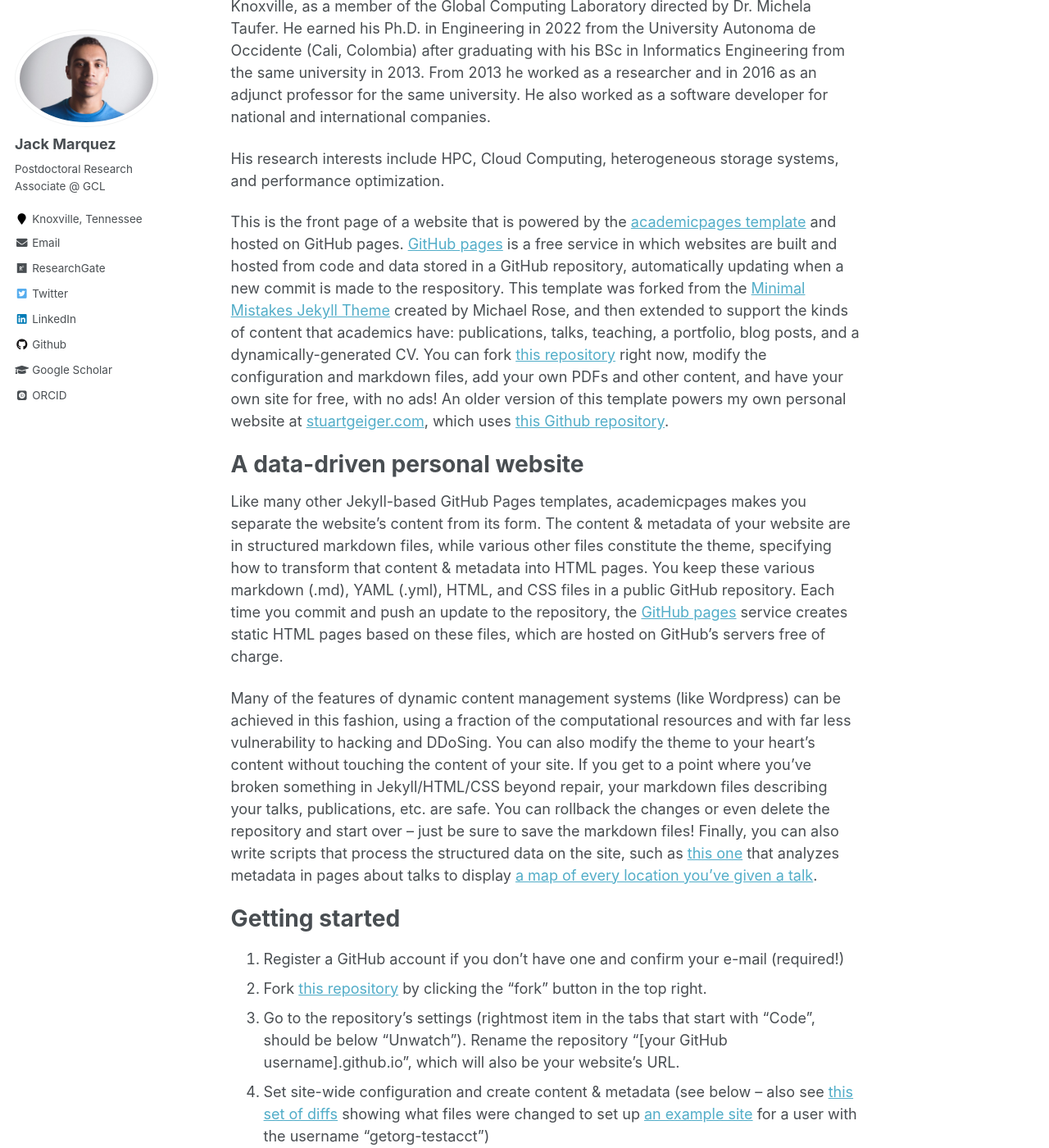
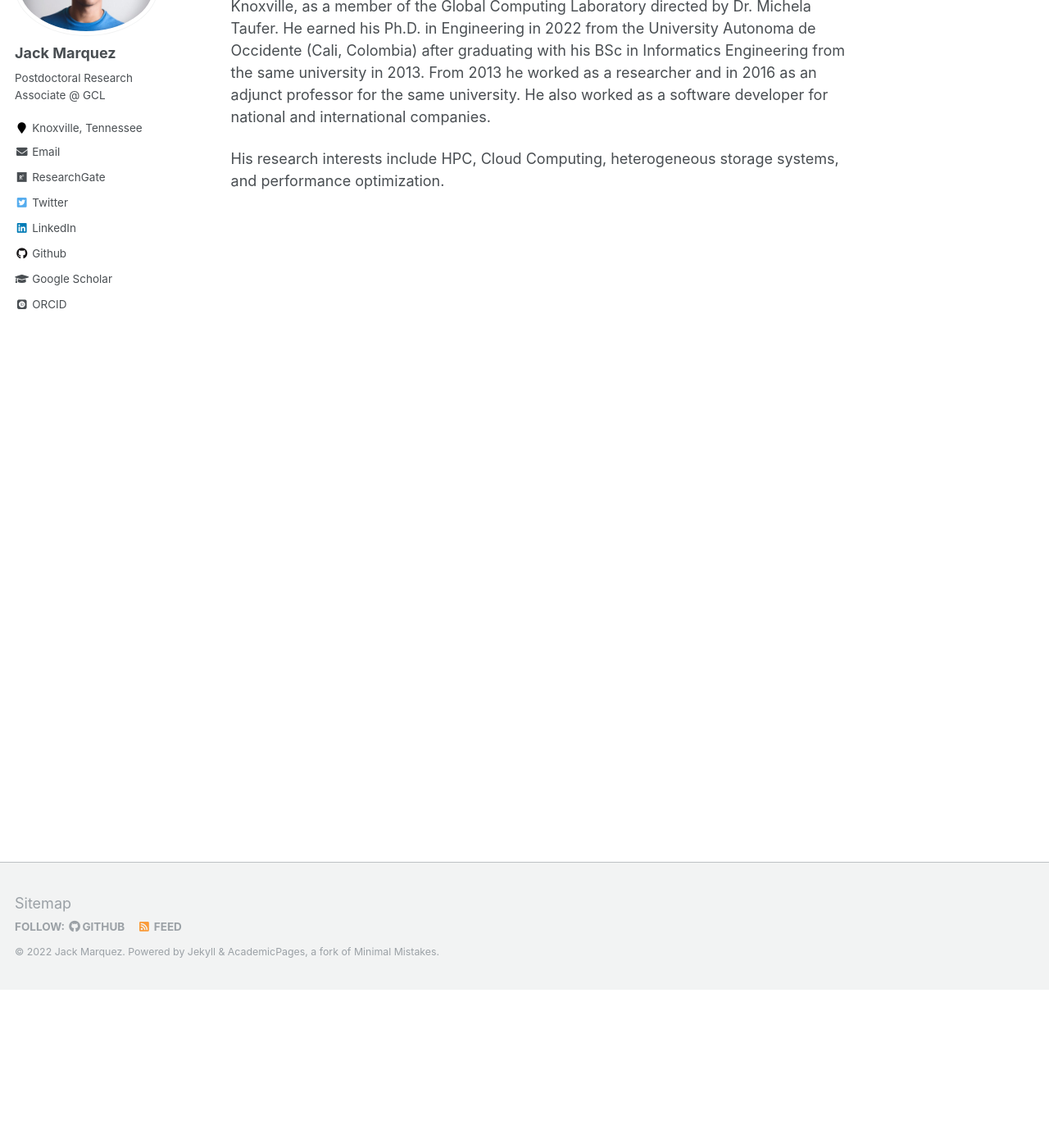
Before and after one commit to jackdmarquez/jackdmarquez.github.io, a Jekyll site: the page built from _pages/about.md, in a window 1280 px wide and 1400 px high, scrolled down 193 px. Shown: the whole window at 82% size. Built offline with Jekyll 4.4.1, drawn with Linux system fonts in a browser that asks for light colours; some web fonts are replaced; some of the changed text lies outside the part shown.

Commit message:
Commented unused parts

```diff
--- a/_pages/about.md
+++ b/_pages/about.md
@@ -13,7 +13,7 @@
 His research interests include HPC, Cloud Computing, heterogeneous storage systems, and performance optimization.
 
 
-This is the front page of a website that is powered by the [academicpages template](https://github.com/academicpages/academicpages.github.io) and hosted on GitHub pages. [GitHub pages](https://pages.github.com) is a free service in which websites are built and hosted from code and data stored in a GitHub repository, automatically updating when a new commit is made to the respository. This template was forked from the [Minimal Mistakes Jekyll Theme](https://mmistakes.github.io/minimal-mistakes/) created by Michael Rose, and then extended to support the kinds of content that academics have: publications, talks, teaching, a portfolio, blog posts, and a dynamically-generated CV. You can fork [this repository](https://github.com/academicpages/academicpages.github.io) right now, modify the configuration and markdown files, add your own PDFs and other content, and have your own site for free, with no ads! An older version of this template powers my own personal website at [stuartgeiger.com](http://stuartgeiger.com), which uses [this Github repository](https://github.com/staeiou/staeiou.github.io).
+<!-- This is the front page of a website that is powered by the [academicpages template](https://github.com/academicpages/academicpages.github.io) and hosted on GitHub pages. [GitHub pages](https://pages.github.com) is a free service in which websites are built and hosted from code and data stored in a GitHub repository, automatically updating when a new commit is made to the respository. This template was forked from the [Minimal Mistakes Jekyll Theme](https://mmistakes.github.io/minimal-mistakes/) created by Michael Rose, and then extended to support the kinds of content that academics have: publications, talks, teaching, a portfolio, blog posts, and a dynamically-generated CV. You can fork [this repository](https://github.com/academicpages/academicpages.github.io) right now, modify the configuration and markdown files, add your own PDFs and other content, and have your own site for free, with no ads! An older version of this template powers my own personal website at [stuartgeiger.com](http://stuartgeiger.com), which uses [this Github repository](https://github.com/staeiou/staeiou.github.io).
 
 A data-driven personal website
 ======
@@ -52,4 +52,4 @@
 
 For more info
 ------
-More info about configuring academicpages can be found in [the guide](https://academicpages.github.io/markdown/). The [guides for the Minimal Mistakes theme](https://mmistakes.github.io/minimal-mistakes/docs/configuration/) (which this theme was forked from) might also be helpful.
+More info about configuring academicpages can be found in [the guide](https://academicpages.github.io/markdown/). The [guides for the Minimal Mistakes theme](https://mmistakes.github.io/minimal-mistakes/docs/configuration/) (which this theme was forked from) might also be helpful. -->
```
Also changed, not shown: _data/navigation.yml (+6 -6 lines).
